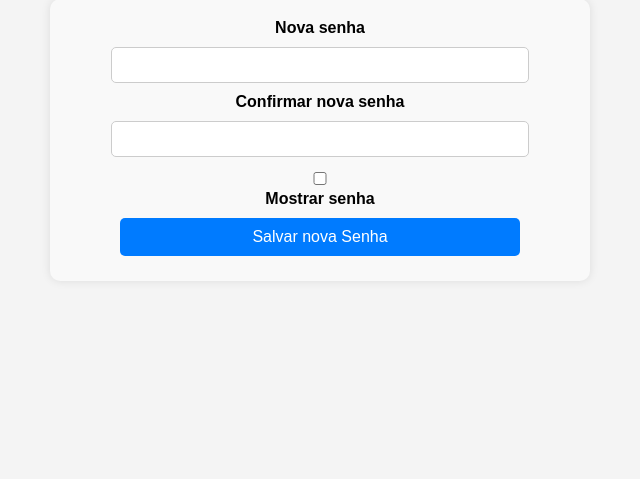
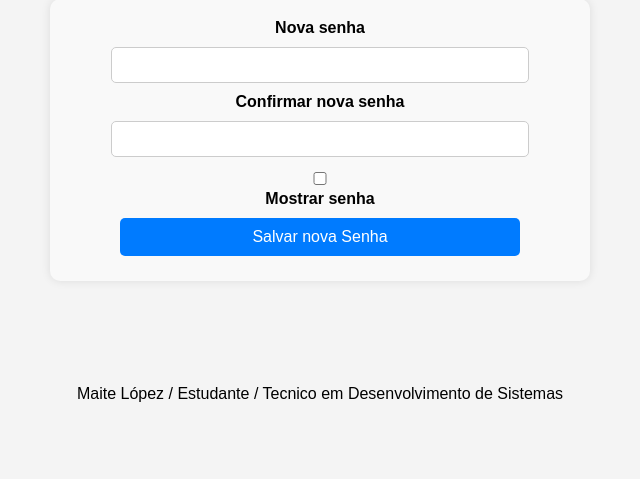
Before and after one commit to maitelopez08/Maite_Lopez_Prova_PHP, a PHP site: page /alterar_senha.php in a window 1280 px wide. Shown: the part 137-616 px from the top of the page, without its empty margins (320-960 px from the left). Run offline with PHP 8.4, Linux system fonts and the light colour scheme; a user stored in the database is signed in.

Commit message:
Update alterar_senha.php
Adição de footer

```diff
--- a/alterar_senha.php
+++ b/alterar_senha.php
@@ -72,5 +72,9 @@ if($_SERVER["REQUEST_METHOD"] == "POST"){
         senha2.type=tipo;
     }
 </script>
+<br><br><br>
+    <footer>
+        <center> Maite López / Estudante / Tecnico em Desenvolvimento de Sistemas</center>
+</footer>
 </body>
 </html>
```
